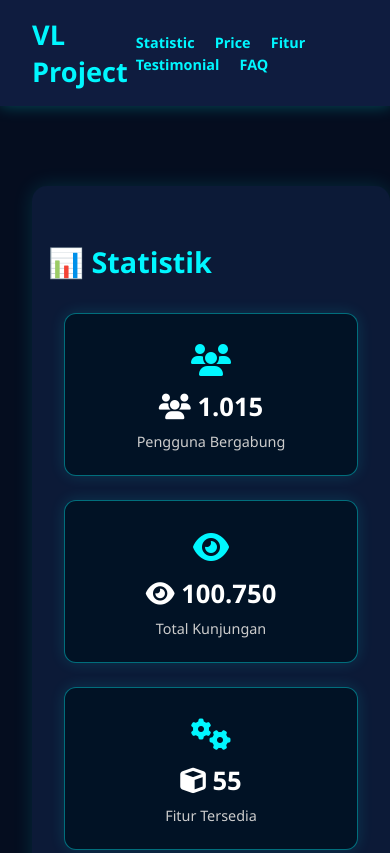
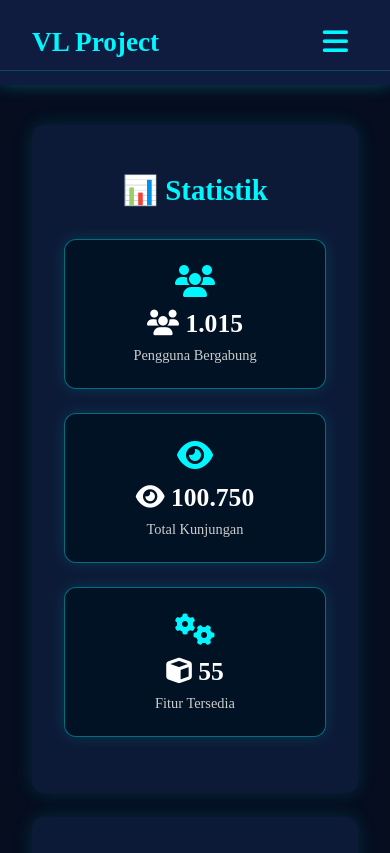
Before and after one commit to VLCrave/home, a plain HTML site: page index.html in a window 390 px wide. Shown: the top 853 px of the page. Drawn offline with Linux system fonts and the light colour scheme.

Commit message:
Add files via upload

```diff
--- a/index.html
+++ b/index.html
@@ -4,26 +4,30 @@
 <head>
   <meta charset="UTF-8" />
   <meta name="viewport" content="width=device-width, initial-scale=1.0" />
-  <title>VL - Project Landing Page</title>
+  <title>VLCrave - Dashboard</title>
   <link href="https://cdnjs.cloudflare.com/ajax/libs/font-awesome/6.5.0/css/all.min.css" rel="stylesheet" />
   <link href="style_landingpage.css" rel="stylesheet" />
 </head>
 <body>
   <header>
   <div class="logo">VL Project</div>
-    <nav>
+  <div class="menu-toggle" id="menuToggle">
+    <i class="fas fa-bars"></i>
+  </div>
+  <nav id="mainNav">
     <a href="#statistic">Statistic</a>
+    <a href="#fitur-unggulan">Fitur</a>
     <a href="#ctaSection">Price</a>
-  <a href="#fitur-unggulan">Fitur</a>
     <a href="#testimonial">Testimonial</a>
     <a href="#faq">FAQ</a>
   </nav>
+</header>
 
-  </header>
+
 <main class="container">
 
-<section class="section-box" id="statistic">
-  <h2 class="statistik-title">📊 Statistik</h2>
+ <section class="section-box statistik-section" id="statistic">
+  <center><h2 class="statistik-title">📊 Statistik</h2></center>
   <div class="stat-box">
     <div class="stat-item">
       <div class="stat-icon"><i class="fas fa-users"></i></div>
@@ -45,16 +49,14 @@
 
 
 
-     <section id="fitur-unggulan" class="section-box">
+      <section class="section-box" id="fitur-unggulan">
       <h2 class="section-title">🚀 Fitur Unggulan</h2>
       <div class="feature-slider-container">
-  <button class="feature-btn prev" onclick="prevSlide()">◀</button>
-  <button class="feature-btn next" onclick="nextSlide()">▶</button>
   <div class="feature-slider" id="featureSlider"></div>
 </div>
     </section>
 
- <section id="ctaSection" class="section-box">
+  <section class="section-box cta-section" id="ctaSection">
   <center><h2 class="cta-title">🚀 Upgrade Sekarang & Nikmati Semua Fitur Premium!</h2>
   <p class="cta-subtitle">Berikut fitur lengkap yang akan kamu dapatkan:</p></center>
 
@@ -97,7 +99,7 @@
 
 
 
-<section class="testimonial-section" id="testimonial">
+  <section class="section-box testimonial-section" id="testimonial">
   <h2 style="text-align:center; color:#00f7ff">Testimoni Member</h2>
   <div class="testimonial-slider-container">
   <div class="testimonial-slider" id="testimonialSlider"></div>
@@ -175,8 +177,8 @@
 </section>
 
 
-<section class="section-box neon-form" id="formPesan"
-  <h3>📩 Kirim Pertanyaan / Pesan</h3>
+  <section class="section-box neon-form" id="formPesan">
+  <center><h3>📩 Kirim Pertanyaan / Pesan</h3></center
 <div class="form-wrapper">
   <form id="pesanForm">
     <label for="nama">Nama</label>
@@ -197,6 +199,7 @@
 </section>
 
 
+</main>
 <footer>
   &copy; 2025 VLCrave Project. All Rights Reserved.
 </footer>
--- a/script_landingpage.js
+++ b/script_landingpage.js
@@ -1,3 +1,13 @@
+const menuToggle = document.getElementById('menuToggle');
+const mainNav = document.getElementById('mainNav');
+
+menuToggle.addEventListener('click', () => {
+  mainNav.classList.toggle('active');
+  menuToggle.classList.toggle('menu-open');
+});
+
+
+
 // === Format angka ribuan (locale Indonesia) ===
 function formatNumber(num) {
   return num.toLocaleString('id-ID');
--- a/style_landingpage.css
+++ b/style_landingpage.css
@@ -1,13 +1,102 @@
 /* === BASE === */
-body {
+* {
+  box-sizing: border-box;
+}
+
+html, body {
   margin: 0;
-  font-family: 'Segoe UI', sans-serif;
-  background: #050d1f;
+  padding: 0;
+  background: #050d1f; /* atau #0c1a37 sesuai tema VLCrave */
   color: #fff;
   overflow-x: hidden;
 }
 
+
 /* === HEADER === */
+
+.menu-toggle {
+  display: none;
+  font-size: 1.8rem;
+  color: #00f7ff;
+  cursor: pointer;
+}
+
+@media (max-width: 768px) {
+
+.menu-toggle {
+  display: none;
+  font-size: 1.8rem;
+  color: #00f7ff;
+  cursor: pointer;
+  padding: 0.5rem;
+  border: 2px solid transparent;
+  border-radius: 8px;
+  transition: all 0.3s ease;
+}
+
+.menu-toggle.menu-open {
+  background: #00f7ff22;
+  border-color: #00f7ff88;
+  box-shadow: 0 0 20px #00f7ffcc;
+}
+
+
+@media (max-width: 768px) {
+  nav {
+    max-height: 0;
+    overflow: hidden;
+    flex-direction: column;
+    position: absolute;
+    top: 70px;
+    left: 0;
+    background: #0f1c3f;
+    width: 100%;
+    padding: 0 2rem;
+    z-index: 1000;
+    transition: max-height 0.4s ease, padding 0.3s ease;
+    border-top: 1px solid #00f7ff33;
+    box-shadow: 0 5px 20px #00f7ff22;
+  }
+
+  nav.active {
+    max-height: 500px;
+    padding: 1rem 2rem;
+  }
+
+  nav a {
+    padding: 1rem 0;
+    text-decoration: none;
+    font-weight: bold;
+    color: #00f7ff;
+    border-bottom: 1px solid #00f7ff33;
+    transition: all 0.3s ease;
+  }
+
+  nav a:hover {
+    color: #ffffff;
+    transform: translateX(6px);
+    background: #001a33;
+    box-shadow: inset 2px 0 0 #00f7ff;
+  }
+}
+
+
+  nav.active {
+    max-height: 500px;
+    padding: 1rem 2rem;
+  }
+
+  .menu-toggle {
+    display: block;
+  }
+
+  header {
+    position: relative;
+  }
+}
+
+
+
 header {
   background: #0f1c3f;
   padding: 1rem 2rem;
@@ -44,11 +133,14 @@ nav a:hover {
 }
 
 /* === MAIN === */
-main {
-  padding: 2rem;
+main,
+.container {
   max-width: 1200px;
-  margin: auto;
+  margin: 0 auto;
+  padding: 1rem;
+  box-sizing: border-box;
 }
+
 
 section {
   margin-top: 2rem;
@@ -57,6 +149,20 @@ section {
   border-radius: 15px;
   box-shadow: 0 0 20px #00f7ff22;
 }
+
+@media (max-width: 768px) {
+  main,
+  .container {
+    padding: 1rem 1rem;
+    margin: 0 auto;
+    width: 100%;
+  }
+
+  section {
+    margin: 1.5rem 0;
+  }
+}
+
 
 /* === STAT BOX === */
 
@@ -932,14 +1038,33 @@ section {
   text-align: center;
   margin-bottom: 1.5rem;
 }
+
 .section-box {
+  max-width: 900px;
   width: 100%;
-  max-width: 900px;
-  margin: 3rem auto;
+  margin: 2rem auto;
   background: #0c1a37;
-  padding: 2rem 1rem;
+  padding: 2rem;
   border-radius: 15px;
   box-shadow: 0 0 20px #00f7ff22;
+  box-sizing: border-box;
+ max-width: 100%;
+  overflow-wrap: break-word;
+}
+
+@media (max-width: 768px) {
+  .section-box {
+    padding: 1.5rem 1rem;
+    margin: 1.5rem auto;
+    border-radius: 12px;
+    width: calc(100% - 2rem); /* Hindari overflow */
+  }
+
+  main,
+  .container {
+    width: 100%;
+    padding: 1rem;
+  }
 }
 
 
@@ -951,7 +1076,13 @@ footer {
   padding: 2rem;
   margin-top: 4rem;
   border-top: 1px solid #00f7ff33;
+
+  width: 100vw;             /* lebar penuh layar */
+  position: relative;
+  left: 0;
+  right: 0;
 }
+
 
 /* === RESPONSIVE === */
 @media only screen and (max-width: 600px) {
```
Lines whose indentation alone changed are shown as unchanged.
